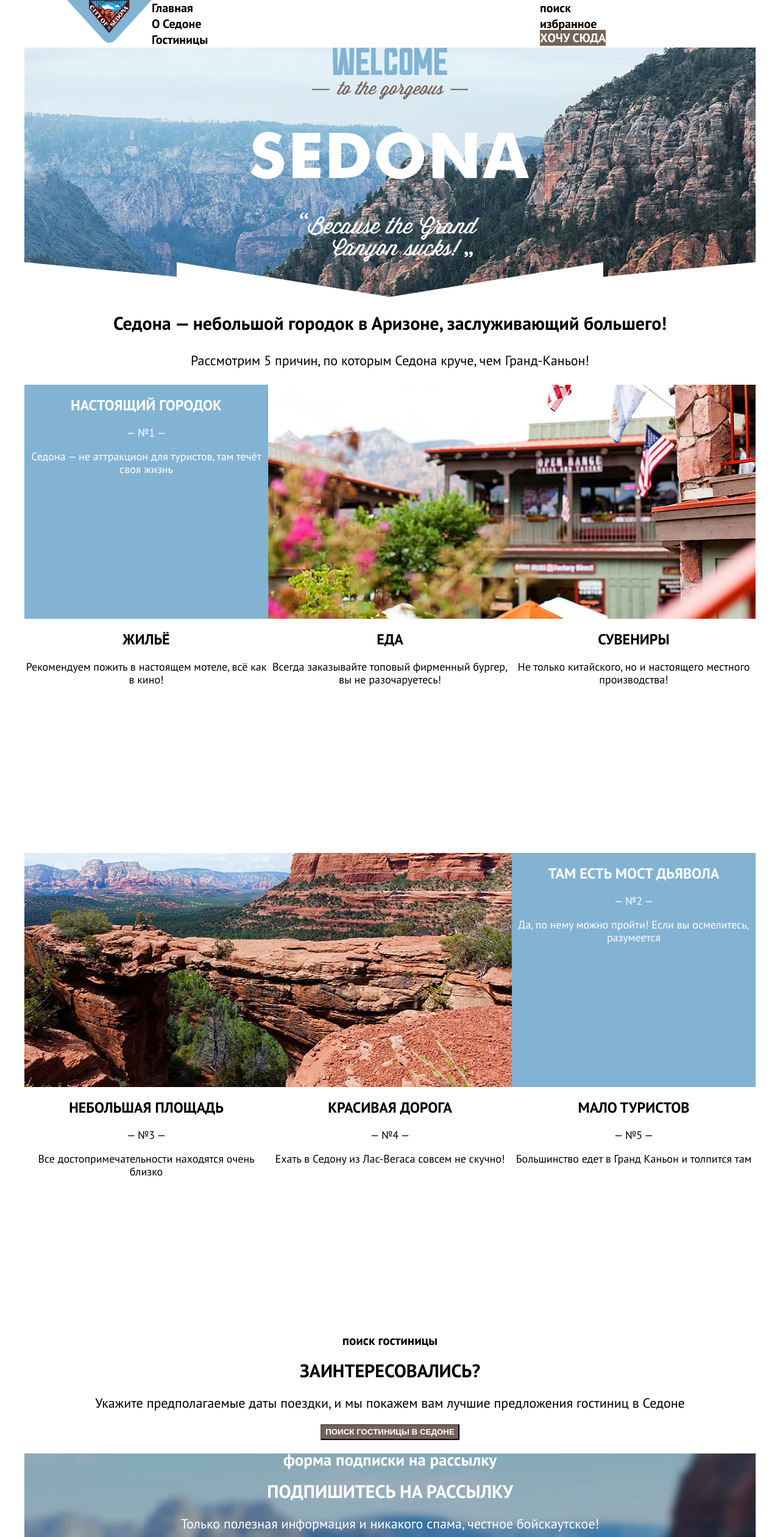
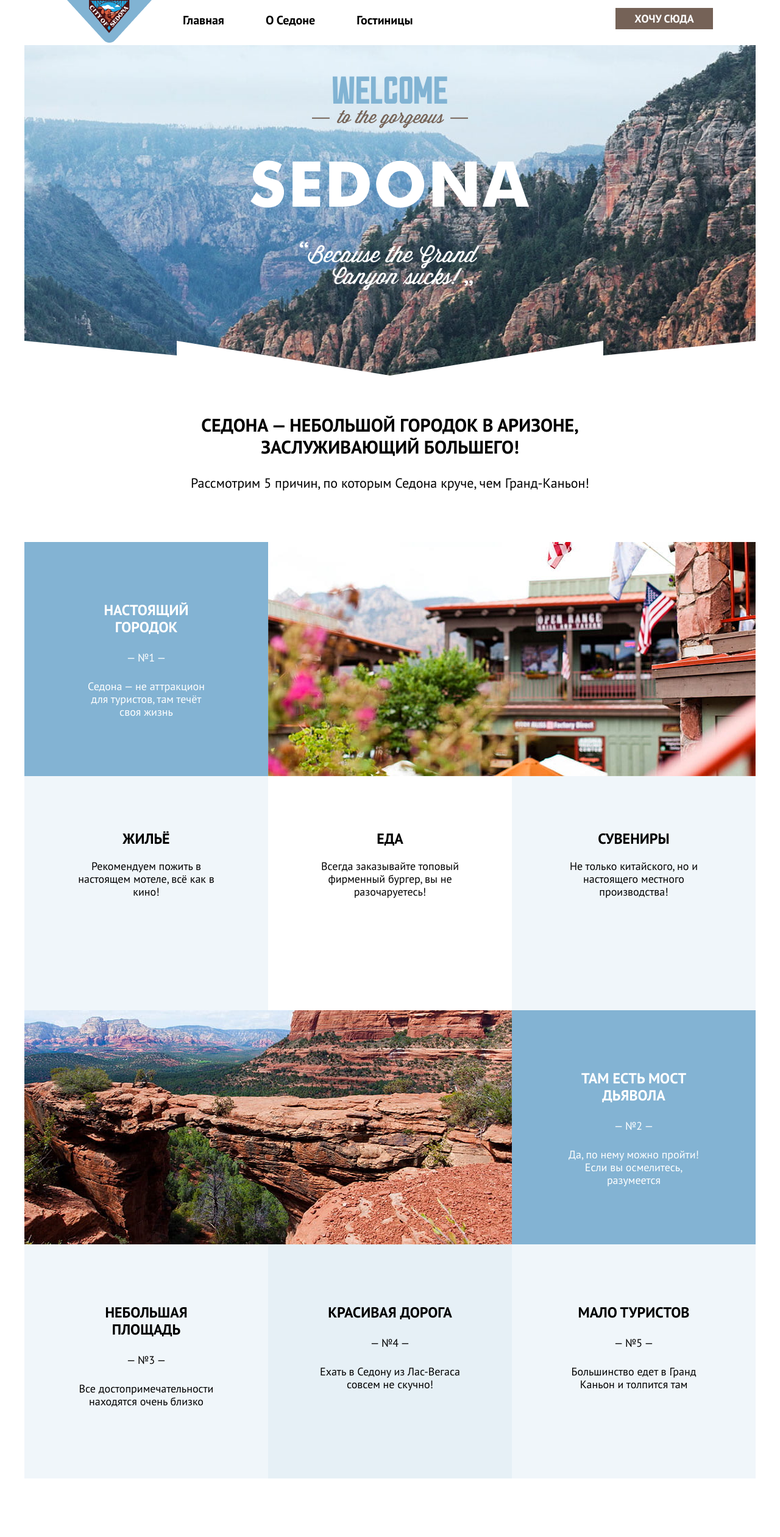
Before and after one commit to htmlacademy-htmlcss/1876143-sedona-33, a plain HTML site: page index.html in a window 1280 px wide. Shown: the top 2521 px of the page at 61% size. Drawn offline with Linux system fonts and the light colour scheme.

Commit message:
Добавляет микросетки на флексах для всех страниц

```diff
--- a/index.html
+++ b/index.html
@@ -14,13 +14,13 @@
   <nav class="navigation">
     <ul class="navigation-list main-navigation">
       <li class="navigation-item">
-        <a href="#" class="navigation-link">Главная</a>
+        <a href="/index.html" class="navigation-link">Главная</a>
       </li>
       <li class="navigation-item">
         <a href="#" class="navigation-link">О Седоне</a>
       </li>
       <li class="navigation-item">
-        <a href="#" class="navigation-link">Гостиницы</a>
+        <a href="catalog.html" class="navigation-link">Гостиницы</a>
       </li>
     </ul>
 
@@ -35,12 +35,12 @@
           <span class="visually-hidden">избранное</span>
         </a>
       </li>
-      <li class="navigation-user-item">
-         <a href="#section-search" class="navigation-link button">
-          <span class="visually-hidden">хочу сюда</span>
+    </ul>
+
+     <!--решила эту ссылку убрать из списка navigation-user-->
+         <a href="#section-search" class="navigation-user-link-button button">
+          <span>хочу сюда</span>
          </a>
-      </li>
-    </ul>
   </nav>
 </header>
 <main class="main-container main-index">
@@ -63,7 +63,7 @@
       своя жизнь</p>
     </div>
       <img src="images/sedona-sity.jpg" alt="город седона" width="800" height="384">
-      <div class="item-details">
+      <div class="item-details light-blue">
         <h2 class="advantage-title details-title">Жильё</h2>
         <p class="advantages-description">Рекомендуем пожить
           в настоящем мотеле,
@@ -74,7 +74,7 @@
         <p class="advantages-description">Всегда заказывайте
           топовый фирменный бургер, вы не разочаруетесь!</p>
       </div>
-      <div class="item-details">
+      <div class="item-details light-blue">
         <h2 class="advantage-title details-title">Сувениры</h2>
         <p class="advantages-description">Не только китайского,
           но и настоящего местного производства!</p>
@@ -88,18 +88,18 @@
     <p class="advantages-description special">Да, по нему можно пройти! Если вы осмелитесь, разумеется</p>
     </div>
   </li>
-  <li class="advantages-item without-photo">
+  <li class="advantages-item without-photo light-blue">
     <h2 class="advantage-title">Небольшая площадь</h2>
     <span class="advantages-number">— №3 —</span>
     <p class="advantages-description">Все достопримечательности
       находятся очень близко</p>
   </li>
-  <li class="advantages-item without-photo">
+  <li class="advantages-item without-photo dark-blue">
     <h2 class="advantage-title">Красивая дорога</h2>
     <span class="advantages-number">— №4 —</span>
     <p class="advantages-description">Ехать в Седону из Лас-Вегаса совсем не скучно!</p>
   </li>
-  <li class="advantages-item without-photo">
+  <li class="advantages-item without-photo light-blue">
     <h2 class="advantage-title">Мало туристов</h2>
     <span class="advantages-number">— №5 —</span>
     <p class="advantages-description">Большинство едет в Гранд Каньон и толпится там</p>
@@ -119,7 +119,7 @@
 <section class="subscription">
   <h2 class="visually-hidden">форма подписки на рассылку</h2>
   <span >Подпишитесь на рассылку</span>
-  <p class="description-emails">Только полезная информация и никакого спама,
+  <p class="description-emails">Только полезная информация и никакого спама,<br>
     честное бойскаутское!
     </p>
     <form action="#" mathod="get" class="subscription-form">
--- a/styles/styles.css
+++ b/styles/styles.css
@@ -35,6 +35,17 @@ body {
   flex-grow: 1;
   }
 
+.visually-hidden {
+position: absolute;
+width: 1px;
+height: 1px;
+margin: -1px;
+padding: 0;
+border: 0;
+clip: rect(0 0 0 0);
+overflow: hidden;
+}
+
 /*index page*/
 
 /*header*/
@@ -53,7 +64,10 @@ body {
 .navigation-list {
   margin: 0;
   padding: 0;
-  list-style: none;
+  list-style-type: none;
+  display: flex;
+  flex-wrap: wrap;
+  padding: 0 17px;
 }
 .navigation-link {
   font-family: "PT Sans", "sans-serif";
@@ -63,6 +77,8 @@ body {
   color: inherit;
   text-decoration: none;
   background-color: #ffffff;
+  display: block;
+  padding: 20px 34px;
 }
 .button {
   line-height: 20px;
@@ -78,11 +94,27 @@ width: 500px;
 }
 /*пользовательская навигация - размер в макете 264рх увеличила до 284 на случай переполнения (как на лайве учили)*/
 .navigation-user {
-width: 284px;
+min-width: 84px;
 margin-left: auto;
 }
-
-
+.navigation-user .navigation-link{
+margin: 0;
+padding: 0;
+min-width: 18px;
+min-height: 18px;
+padding: 23px 11px;
+}
+.navigation-user-link-button {
+width: 160px;
+height: 35px;
+margin-top: 13px;
+text-decoration: none;
+text-align: center;
+}
+.navigation-user-link-button span {
+  display: block;
+  margin-top: 8px;
+}
 /* секция invitation */
 
 .invitation {
@@ -97,6 +129,8 @@ background-size: cover;
 .invitation-img {
   display: block;
   margin: 0 auto;
+  padding-top: 51px;
+  padding-bottom: 82px;
 }
 
 /*секция advantages*/
@@ -110,12 +144,23 @@ background-size: cover;
   font-weight: 700;
   color: inherit;
   background: #ffffff;
+  margin: 0;
+  padding: 0;
+  text-transform: uppercase;
+  margin: 0 auto;
+  margin-top: 63px;
+  margin-bottom: 23px;
+  width: 720px;
 
 }
 .let-find-reasons {
   font-weight: 400;
   font-size: 22px;
   line-height: 36px;
+  margin: 0;
+  padding: 0;
+  margin-bottom: 79px;
+
 
 }
 .advantages-list {
@@ -136,10 +181,18 @@ flex-wrap: wrap;
 .wrapper-description {
   width: 400px;
   background-color: #83B3D3;
+  box-sizing: border-box;
+  padding: 98px 90px 77px 90px;
 }
 .item-details {
   width: 400px;
   height: 384px;
+  padding: 89px 75px 79px 75px;
+  box-sizing: border-box;
+}
+.without-photo {
+  padding: 98px 75px 79px 75px;
+  box-sizing: border-box;
 }
 .advantage-title {
   font-weight: 700;
@@ -147,26 +200,38 @@ flex-wrap: wrap;
   line-height: 28px;
   text-transform: uppercase;
   color: #000000;
-  background: #ffffff;
+  margin: 0;
+  margin-bottom: 25px;
 }
 .advantages-number {
   text-transform: uppercase;
-
+  display: block;
+  margin-bottom: 26px;
 }
 .advantages-description {
   font-size: 18px;
   line-height: 21px;
-
+  margin: 0;
+}
+.details-title {
+margin-bottom: 20px;
 }
 .special {
   color: #FFFFFF;
   background: #83B3D3;
+}
+.light-blue {
+background-color: hsl(204 48% 67% / 0.12);
+}
+.dark-blue {
+background-color:hsl(204 48% 67% / 0.2)
 }
 
   /*секция search*/
 
 .search{
   text-align: center;
+  padding: 91px 240px 0;
 }
 .search-question {
   font-weight: 700;
@@ -175,11 +240,20 @@ flex-wrap: wrap;
   text-transform: uppercase;
   color: #000000;
   background: #ffffff;
+  display: block;
+  margin-bottom: 15px;
 }
 .description-search-process {
   font-weight: 400;
   font-size: 22px;
   line-height: 26px;
+  margin: 0;
+  margin-bottom: 71px;
+}
+.search-hotel {
+  margin-bottom: 93px;
+  width: 575px;
+  height: 60px;
 }
 
 /* секция subscription */
@@ -190,6 +264,7 @@ flex-wrap: wrap;
   background-size: cover;
   text-align: center;
   color: #ffffff;
+  padding: 94px 200px;
 
 }
 .subscription span {
@@ -198,11 +273,15 @@ flex-wrap: wrap;
   line-height: 36px;
   text-align: center;
   text-transform: uppercase;
+  display: block;
+  margin-bottom: 15px;
 }
 .description-emails {
   font-weight: 400;
   font-size: 22px;
   line-height: 26px;
+  margin: 0;
+  margin-bottom: 26px;
 }
 .subscription-button {
   font-weight: 700;
@@ -228,21 +307,28 @@ flex-wrap: wrap;
 }
 .page-footer {
   display: flex;
+  padding: 40px 72px 30px;
 }
 .footer-social {
-  width: 107px;
+  max-width: 115px;
   margin-right: 61px;
 }
 .social {
   display: flex;
+  flex-wrap: wrap;
   margin: 0;
   padding: 0;
   list-style: none;
 }
 .social-item {
   margin-right: 30px;
+  width: 10px;
+  height: 20px;
+  /* размер неточный */
+  background-color: #83B3D3;
+  margin-bottom: 5px;
 }
-.social-item:nth-last-child(1) {
+.social-item:nth-child(3n) {
   margin-right: 0;
  }
 .footer-contacts {
@@ -251,7 +337,6 @@ flex-wrap: wrap;
   margin: 0 auto;
 }
 .authors {
-
   width: 115px;
 }
 
@@ -271,12 +356,14 @@ flex-wrap: wrap;
   background-image: url("../images/catalog-background.jpg");
   background-repeat: no-repeat;
   background-size: cover;
+  padding: 35px 72px 83px;
 }
 .main-heading-catalog {
   font-weight: 700;
   font-size: 60px;
   line-height: 78px;
   margin: 0;
+  margin-bottom: 5px;
 }
 .breadcrumbs-link {
 text-decoration: none;
@@ -286,6 +373,7 @@ text-decoration: none;
   margin: 0;
   padding: 0;
   list-style: none;
+  margin-bottom: 45px;
 }
 .choice-buttons {
   width: 160px;
@@ -303,6 +391,7 @@ text-decoration: none;
 }
 .apply-filters {
   background: #83B3D3;
+  margin-bottom: 20px;
 }
 .infrastructure {
 margin-right: 64px;
@@ -319,10 +408,14 @@ margin-right: 64px;
 .hotels {
   font-size: 16px;
   line-height: 21px;
+  padding-top: 44px;
 }
 .selection-data {
   width: 1056px;
   margin: 0 auto;
+  display: flex;
+  justify-content: space-between;
+  margin-bottom: 33px;
 }
 .number-of-hotels{
   font-weight: bold;
@@ -331,12 +424,21 @@ margin-right: 64px;
   text-transform: uppercase;
   color: #000000;
   background: #ffffff;
+  margin-right: 192px;
 }
 .select-control {
   font-weight: normal;
   font-size: 18px;
   line-height: 23px;
   color: #000000;
+  background: #ffffff;
+  margin-right: 81px;
+}
+.selection-data .button {
+  width: 48px;
+  height: 48px;
+  border: 1px solid black;
+  display: block;
   background: #ffffff;
 }
 .hotel-card-list {
@@ -409,11 +511,15 @@ margin-right: 64px;
   width: 620px;
   display: block;
   margin: 0 auto;
+  margin-top: 30px;
+  margin-bottom: 30px;
 }
 .pagination-block{
   display: flex;
   width: 1056px;
   margin: 0 auto;
+  margin-top: 30px;
+  margin-bottom: 90px;
 }
 .catalog-pagination-list {
   display: flex;
@@ -456,6 +562,7 @@ margin-right: 64px;
   color: #000000;
   background: #ffffff;
   margin-right: 51px;
+  min-width: 175px;
 }
 .cards-on-page {
   width: 160px
```
Also changed, not shown: catalog.html (+7 -7 lines).
